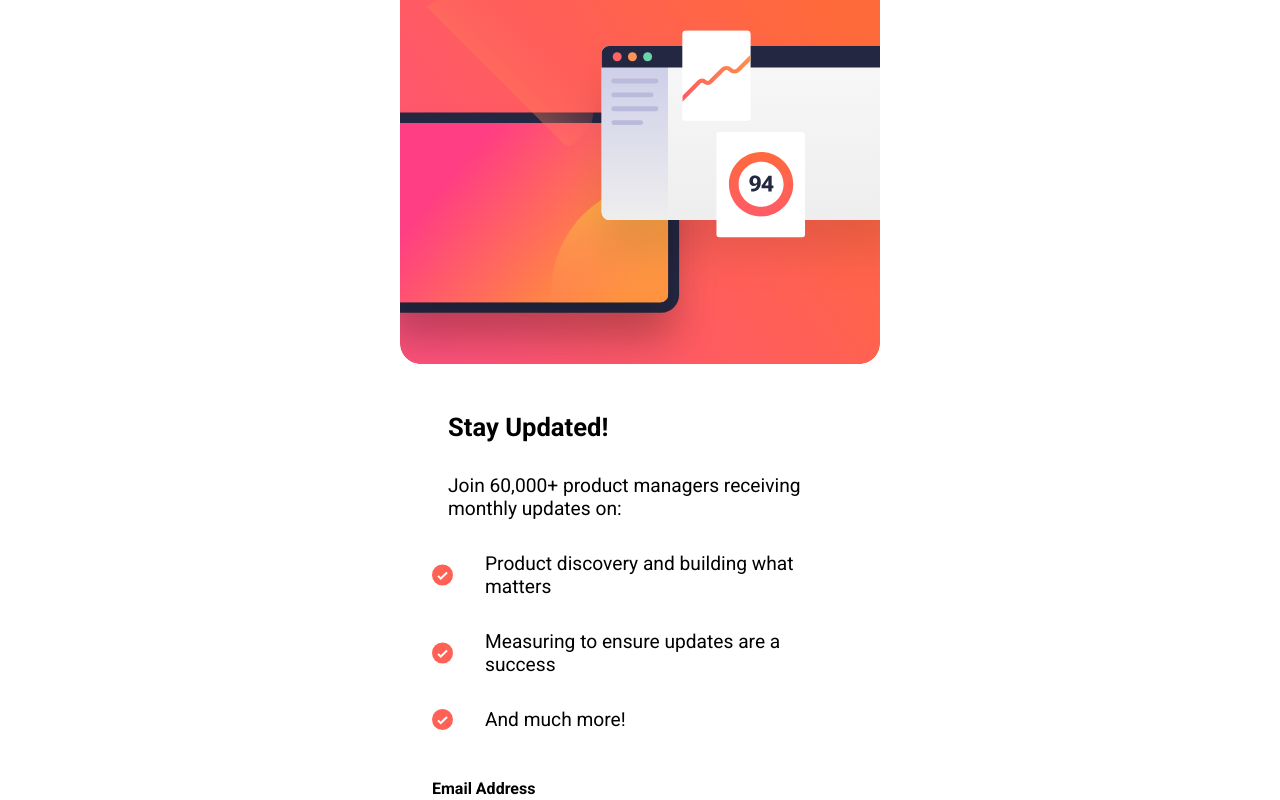
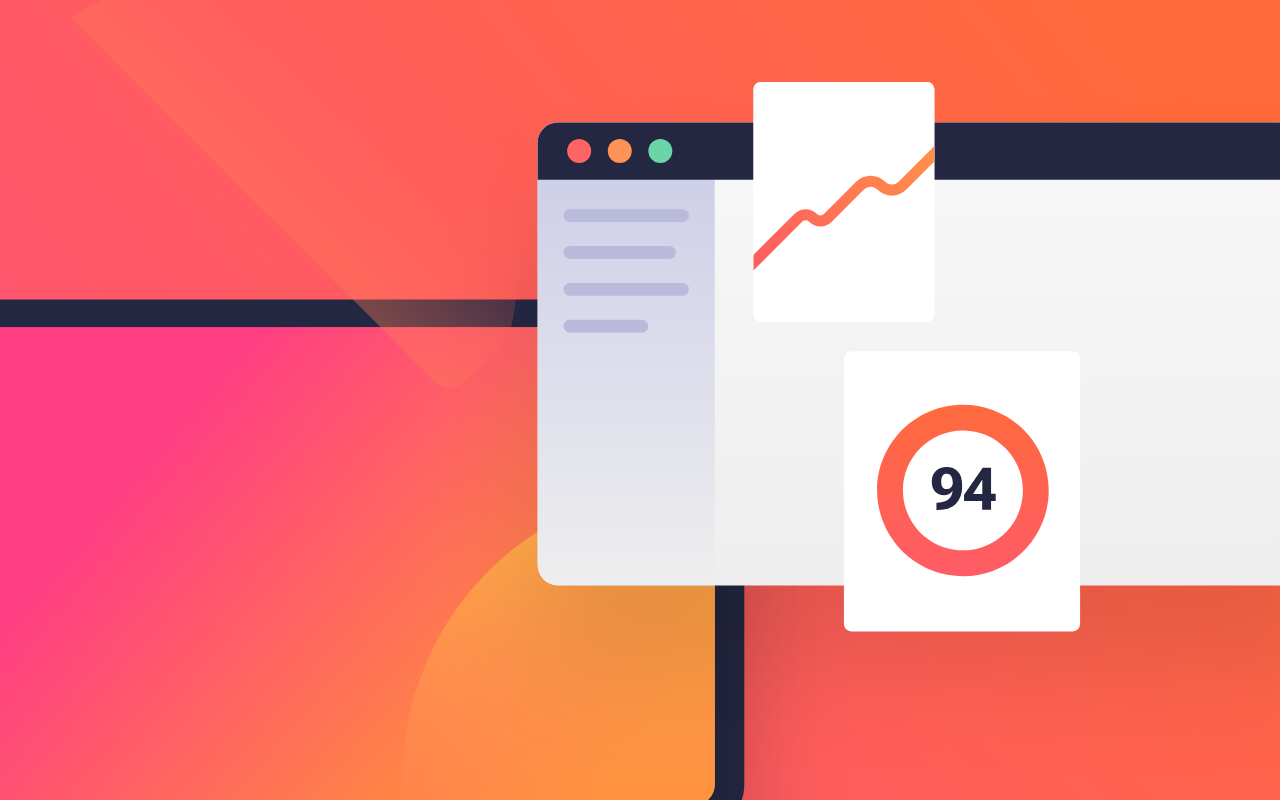
Before and after one commit to riwepo/fem-newsletter-signup-form-with-success-message, a React (Create React App) app: page / in a window 1280 px wide. Shown: the top 800 px of the page. Built offline with nearby package versions, Linux system fonts and the light colour scheme.

Commit message:
removed max width, handle in media query later

```diff
--- a/src/components/SignUpCard.module.css
+++ b/src/components/SignUpCard.module.css
@@ -2,6 +2,5 @@
   display: flex;
   flex-direction: column;
   justify-content: space-around;
-  max-width: 30rem;
   margin: 0 auto;
 }
```
